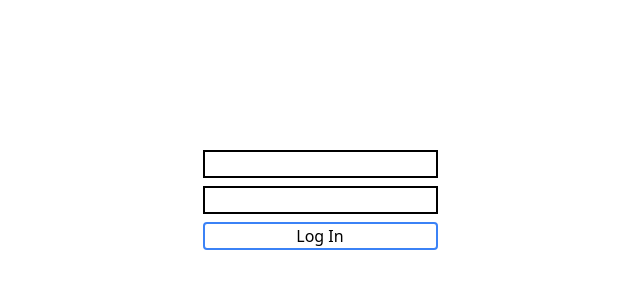
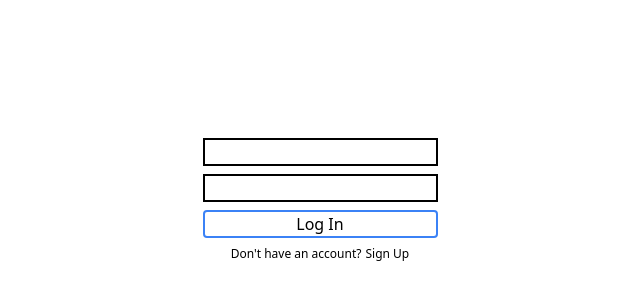
Before and after one commit to MarkCarson777/fitness-tracker, a React (Vite) app: page / in a window 1280 px wide. Shown: the part 200-500 px from the top of the page, without its empty margins (320-960 px from the left). Built offline with nearby package versions, Linux system fonts and the light colour scheme; no server answers.

Commit message:
added routing to SignUp

```diff
--- a/src/App.tsx
+++ b/src/App.tsx
@@ -3,6 +3,7 @@ import { useEffect, useContext } from "react";
 import { AuthContext } from "./context/auth-context";
 
 import { Login } from "./views/Login";
+import { SignUp } from "./views/SignUp";
 import { Workout } from "./views/Workout";
 
 export function App() {
@@ -18,6 +19,7 @@ export function App() {
   return (
     <Routes>
       <Route path="/" element={<Login />} />
+      <Route path="/signup" element={<SignUp />} />
       <Route path="/workout" element={currentUser ? <Workout /> : <Login />} />
     </Routes>
   );
--- a/src/views/LogIn/index.tsx
+++ b/src/views/LogIn/index.tsx
@@ -1,4 +1,5 @@
 import { useContext } from "react";
+import { Link } from "react-router-dom";
 import { Formik, Form } from "formik";
 import * as Yup from "yup";
 
@@ -17,7 +18,7 @@ export function Login() {
   const { signIn } = useContext(AuthContext);
 
   return (
-    <div className="flex h-screen w-full justify-center items-center">
+    <div className="flex flex-col h-screen w-full justify-center items-center gap-2">
       <Formik
         initialValues={{ email: "", password: "" }}
         validationSchema={SignupSchema}
@@ -26,6 +27,7 @@ export function Login() {
         }}
       >
         {({ isSubmitting }) => (
+          <>
             <Form className="flex flex-col w-fit gap-2">
               <div>
                 <FormInput type="email" name="email" autoComplete="email" />
@@ -43,6 +45,11 @@ export function Login() {
                 <span>Log In</span>
               </Button>
             </Form>
+            <div className="flex gap-1 text-xs">
+              <span>Don't have an account?</span>
+              <Link to="/signup">Sign Up</Link>
+            </div>
+          </>
         )}
       </Formik>
     </div>
--- a/src/views/Signup/index.tsx
+++ b/src/views/Signup/index.tsx
@@ -3,7 +3,7 @@ import * as Yup from "yup";
 
 import { signUpUser } from "../../firebase/auth";
 
-const SignupSchema = Yup.object().shape({
+const SignUpSchema = Yup.object().shape({
   email: Yup.string().email("Invalid email").required("Required"),
   password: Yup.string().required("Required"),
 });
@@ -12,7 +12,7 @@ export function SignUp() {
   return (
     <Formik
       initialValues={{ email: "", password: "" }}
-      validationSchema={SignupSchema}
+      validationSchema={SignUpSchema}
       onSubmit={(values) => {
         signUpUser(values.email, values.password);
       }}
```
Lines whose indentation alone changed are shown as unchanged.
